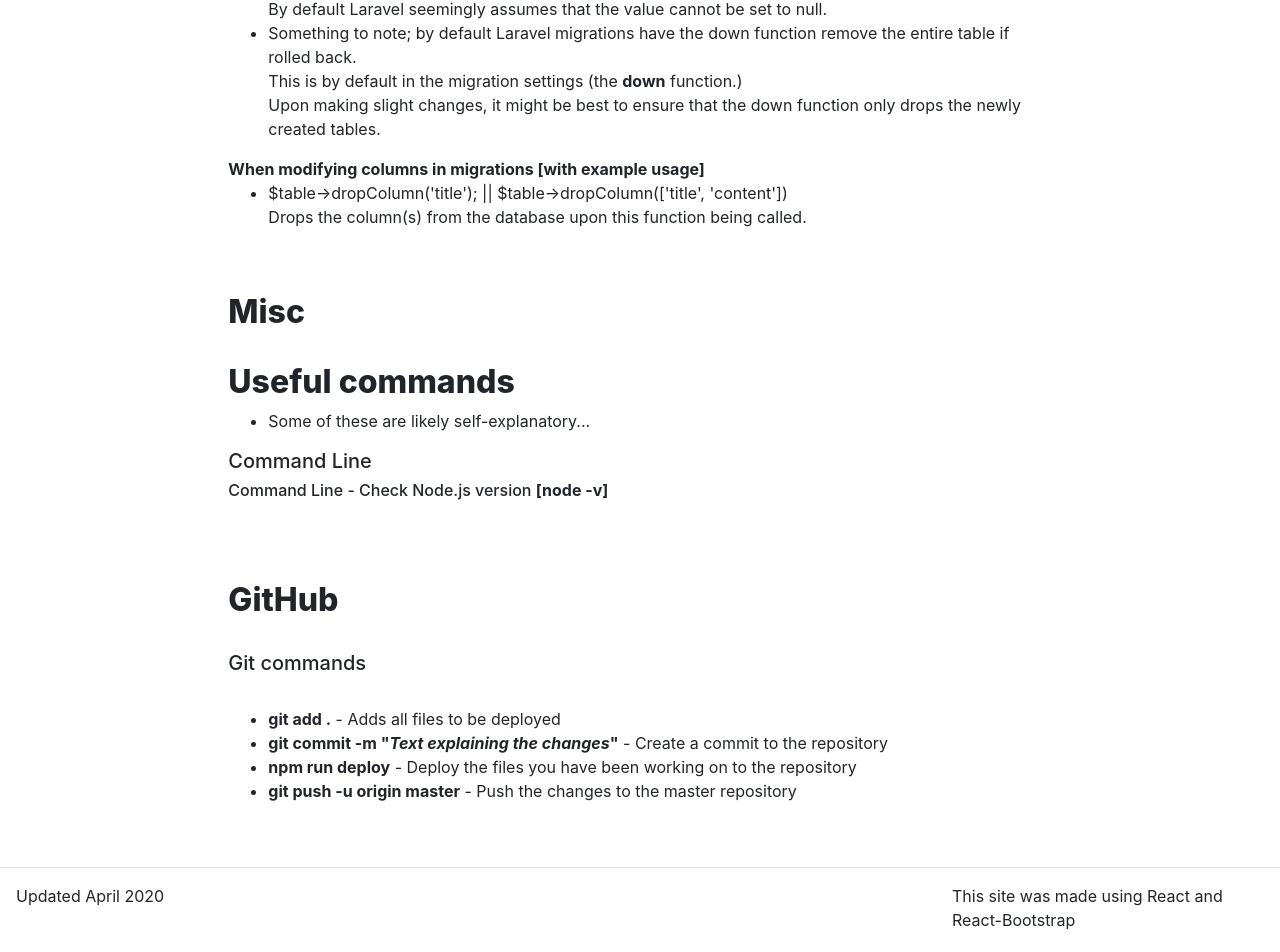
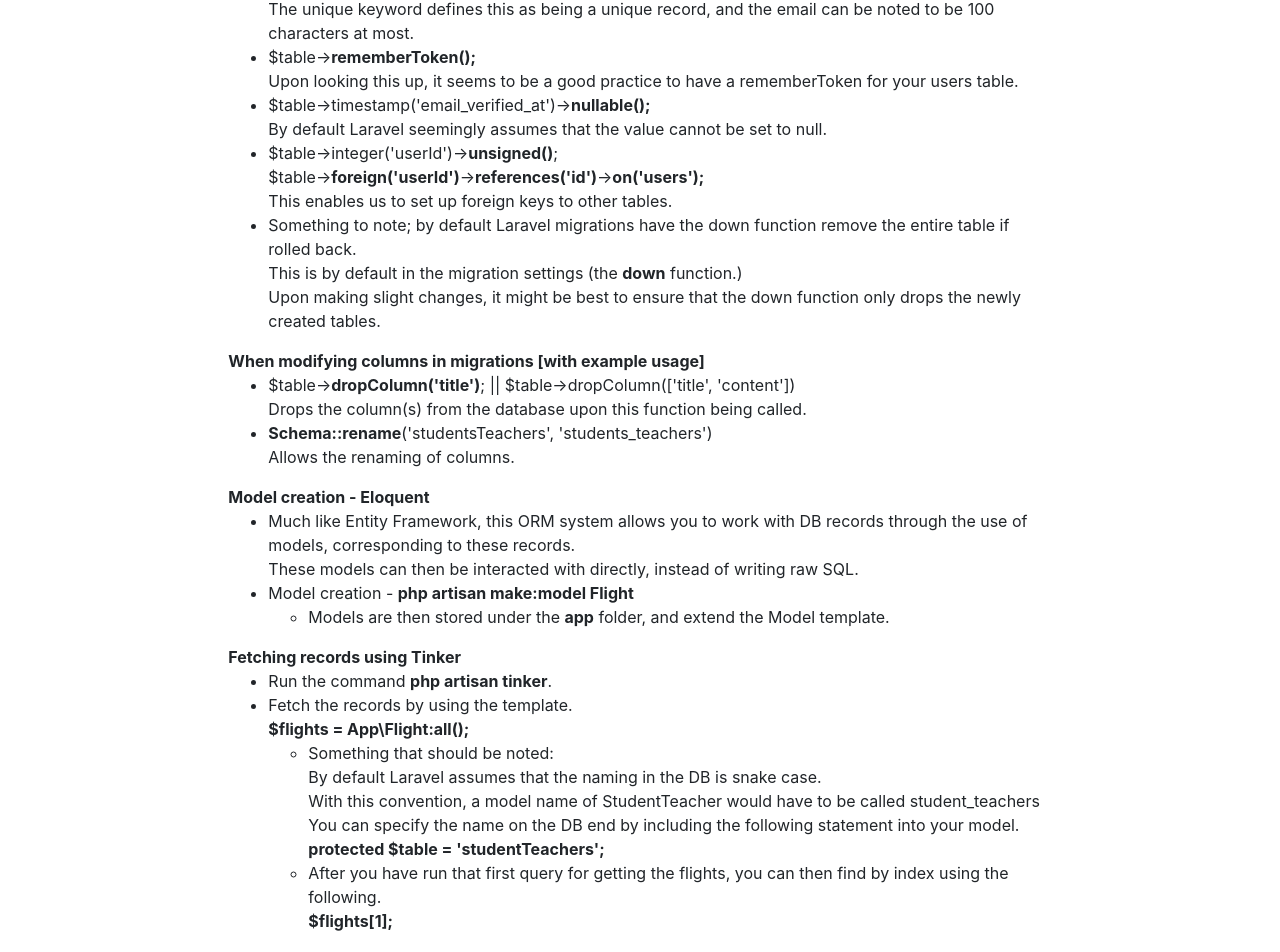
Before and after one commit to JonHanes/portfolio, a React (Create React App) app: page /cheatsheet in a window 1280 px wide. Shown: the part 6092-7044 px from the top of the page. Built offline with nearby package versions, Linux system fonts and the light colour scheme.

Commit message:
Added notes on Laravel

```diff
--- a/src/Components/Fragments/CS_PHP.js
+++ b/src/Components/Fragments/CS_PHP.js
@@ -18,6 +18,11 @@ function CS_PHP(props) {
                 This technically calls the <b>down</b> method inside the migration, so upon rolling back you could also always trigger a different custom event <br/>(Maybe inputting the changelog to another table?)</li>
                 <li>Adding to existing table - <b>php artisan make:migration add_title_content_to_flights_table <i>[Optional: --table=flights]</i></b><br/>
                 This creates a new migration file which only expands on the previous table.</li>
+                <li>Creating models alongside the migration - <b>php artisan make:model StudentTeacher -m</b><br/>
+                A migration can be performed alongside the creation of the model instance.</li>
+                <li>Editing existing table - <b>php artisan make:migration change_accounts_table_name --table=accounts</b><br/>
+                This convention will allow you to only change one particular column of the table, with the included boilerplate code.
+                </li>
             </ul>
             <b>When creating migrations [with example usage]</b>
             <ul>
@@ -31,14 +36,42 @@ function CS_PHP(props) {
                 <li>$table-{">"}timestamp('email_verified_at')-{">"}<b>nullable();</b><br/>
                 By default Laravel seemingly assumes that the value cannot be set to null.
                 </li>
+                <li>$table-{">"}integer('userId')-{">"}<b>unsigned()</b>;<br/>
+                $table-{">"}<b>foreign('userId')</b>-{">"}<b>references('id')</b>-{">"}<b>on('users');</b><br/>
+                This enables us to set up foreign keys to other tables.</li>
                 <li>Something to note; by default Laravel migrations have the down function remove the entire table if rolled back.<br/>
                 This is by default in the migration settings (the <b>down</b> function.)<br/>
                 Upon making slight changes, it might be best to ensure that the down function only drops the newly created tables.</li>
             </ul>
             <b>When modifying columns in migrations [with example usage]</b>
             <ul>
-                <li>$table-{">"}dropColumn('title'); || $table-{">"}dropColumn(['title', 'content'])<br/>
+                <li>$table-{">"}<b>dropColumn('title')</b>; || $table-{">"}dropColumn(['title', 'content'])<br/>
                 Drops the column(s) from the database upon this function being called.</li>
+                <li><b>Schema::rename</b>('studentsTeachers', 'students_teachers')<br/>
+                Allows the renaming of columns.</li>
+            </ul>
+            <b>Model creation - Eloquent</b>
+            <ul>
+                <li>Much like Entity Framework, this ORM system allows you to work with DB records through the use of models, corresponding to these records.<br/>
+                These models can then be interacted with directly, instead of writing raw SQL.</li>
+                <li>Model creation - <b>php artisan make:model Flight</b></li>
+                <ul><li>Models are then stored under the <b>app</b> folder, and extend the Model template.</li></ul>
+            </ul>
+            <b>Fetching records using Tinker</b>
+            <ul>
+                <li>Run the command <b>php artisan tinker</b>.</li>
+                <li>Fetch the records by using the template.<br/>
+                <b>$flights = App\Flight:all();</b></li>
+                <ul>
+                    <li>Something that should be noted:<br/>
+                    By default Laravel assumes that the naming in the DB is snake case.<br/>
+                    With this convention, a model name of StudentTeacher would have to be called student_teachers<br/>
+                    You can specify the name on the DB end by including the following statement into your model.<br/>
+                    <b>protected $table = 'studentTeachers';</b>
+                    </li>
+                <li>After you have run that first query for getting the flights, you can then find by index using the following.<br/>
+                <b>$flights[1];</b></li>
+                </ul>
             </ul>
             <br/><br/>
         </div>
```
